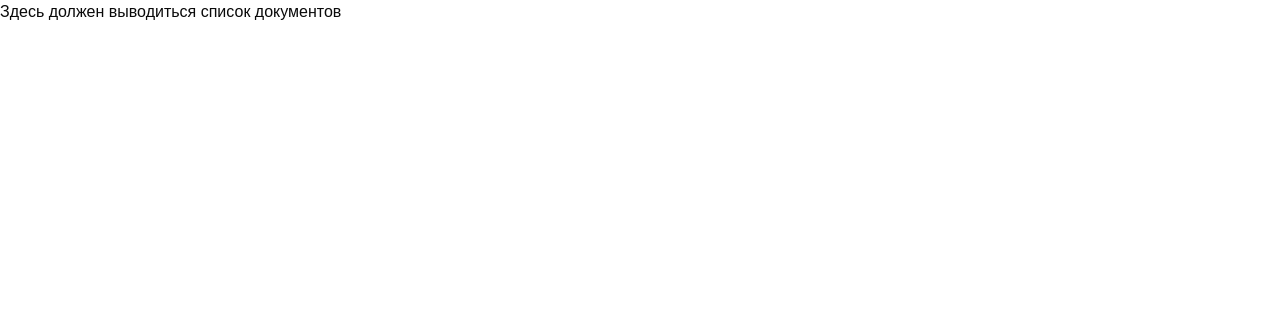
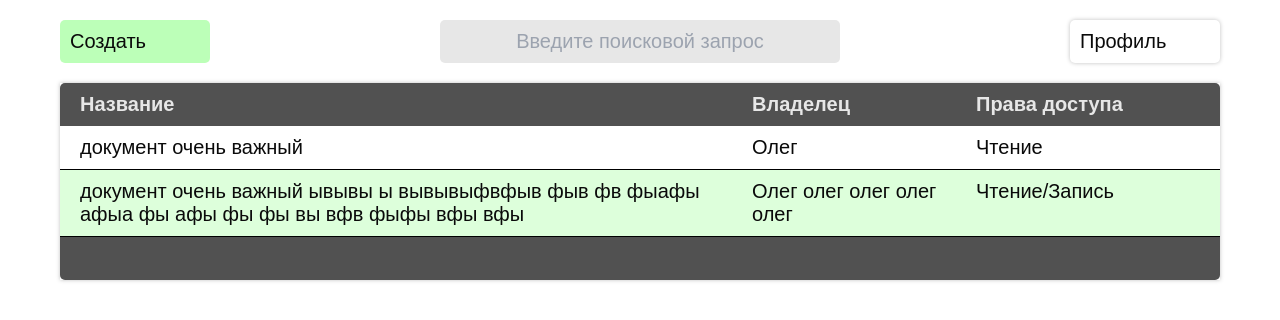
Before and after one commit to nougatcat/cool-auth, a Next.js app: page /search in a window 1280 px wide. Shown: the top 320 px of the page. Built offline with nearby package versions, Linux system fonts and the light colour scheme.

Commit message:
Search layout 80% done, 20px font in globals.css

```diff
--- a/app/globals.css
+++ b/app/globals.css
@@ -3,7 +3,8 @@
 @tailwind utilities;
 
 body {
-  font-family: Arial, Helvetica, sans-serif;
+  /* font-family: Arial, Helvetica, sans-serif; */
+  font: 400 20px Arial, Helvetica, sans-serif;
 }
 
 @layer base {
--- /dev/null
+++ b/app/search/page.module.css
@@ -0,0 +1,63 @@
+.container {
+    max-width: 1200px;
+    min-width: 800px;
+    margin: 0 auto;
+}
+
+.row,
+.row_head {
+    display: flex;
+    justify-content: space-between;
+    min-height: 30px;
+    width: 100%;
+    padding: 10px 20px 10px 20px;
+}
+
+.row_head {
+    background-color: #515151;
+    color: #E7E7E7;
+    border-radius: 5px 5px 0 0;
+    font-weight: 600;
+}
+.row_foot {
+    background-color: #515151;
+    border-radius: 0 0 5px 5px;
+    height: 43px;
+}
+.row {
+    border-bottom: 1px solid black;
+    :hover {
+        cursor: pointer;
+    }
+}
+.row_green {
+    background-color: #DDFFDB;
+}
+
+.button_create {
+    border-radius: 5px;
+    padding: 10px;
+    background-color: #BCFFB8;
+    min-width: 150px;
+
+    :hover {
+        cursor: pointer;
+    }
+}
+.button_search {
+    border-radius: 5px;
+    padding: 10px;
+    background-color: #E7E7E7;
+    color: #515151;
+    min-width: 400px;
+    text-align: center;
+}
+.button_profile {
+    box-shadow: 0px 0px 4px 0px rgba(0, 0, 0, 0.25);
+    border-radius: 5px;
+    padding: 10px;
+    min-width: 150px;
+    :hover {
+        cursor: pointer;
+    }
+}
--- a/app/search/page.tsx
+++ b/app/search/page.tsx
@@ -1,6 +1,36 @@
+// import { cn } from '@/lib/utils'
+import css from './page.module.css'
 
 export default function Search() {
     return (
-        <div>Здесь должен выводиться список документов</div>
+        <div className={css.container}>
+            <div className="m-5">
+                <div className="flex justify-between mb-5">
+                    <div className={css.button_create}>Создать</div>
+                    <div><input className={css.button_search} type="text" placeholder='Введите поисковой запрос' /></div>
+                    <div className={css.button_profile}>Профиль</div>
+                </div>
+                <div className='shadow-[0px_0px_4px_0px_rgba(0,0,0,0.25)]'>
+                    <div className={css.row_head}>
+                        <div className='w-[60%]'>Название</div>
+                        {/* <div className='w-[60%] p-[10px] box-border'>Название</div> */}
+                         {/* border-box; /* чтобы padding не увеличивал ширину. ВНЕЗАПНО паддинг теперь работает у родителя и смещения дочернего блока нет. ККААААККК */}
+                        <div className='w-[20%]'>Владелец</div>
+                        <div className='w-[20%]'>Права доступа</div>
+                    </div>
+                    <div className={css.row}>
+                        <div className='w-[60%]'>документ очень важный</div>
+                        <div className='w-[20%]'>Олег</div>
+                        <div className='w-[20%]'>Чтение</div>
+                    </div>
+                    <div className={css.row + ' ' + css.row_green}>
+                        <div className='w-[60%]'>документ очень важный ывывы ы вывывыфвфыв фыв фв фыафы афыа фы афы фы фы вы вфв фыфы вфы вфы</div>
+                        <div className='w-[20%]'>Олег олег олег олег олег</div>
+                        <div className='w-[20%]'>Чтение/Запись</div>
+                    </div>
+                    <div className={css.row_foot}></div>
+                </div>
+            </div>
+        </div>
     )
 }
```
